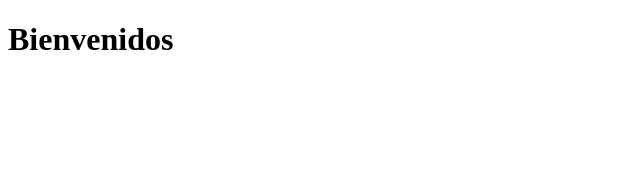
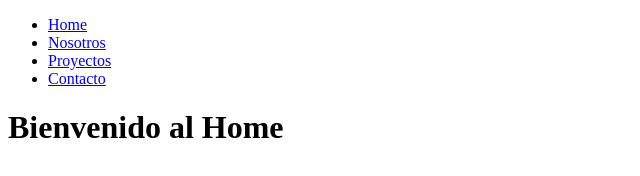
Before and after one commit to chrsarmiento/ejemplo0459, a plain HTML site: page index.html in a window 1280 px wide. Shown: the whole page, without its empty margins (0-640 px from the left). Drawn offline with Linux system fonts and the light colour scheme.

Commit message:
Se crear links para navegeacion

```diff
--- a/index.html
+++ b/index.html
@@ -7,6 +7,12 @@
     <title>Home</title>
 </head>
 <body>
-    <h1>Bienvenidos</h1>
+    <ul>
+        <li><a href="index.html">Home</a></li>
+        <li><a href="nosotros.html">Nosotros</a></li>
+        <li><a href="proyectos.html">Proyectos</a></li>
+        <li><a href="contacto.html">Contacto</a></li>
+    </ul>
+    <h1>Bienvenido al Home</h1>
 </body>
 </html>
```
Also changed, not shown: contacto.html (+7 -1 lines), nosotros.html (+18 -0 lines), proyectos.html (+18 -0 lines).
